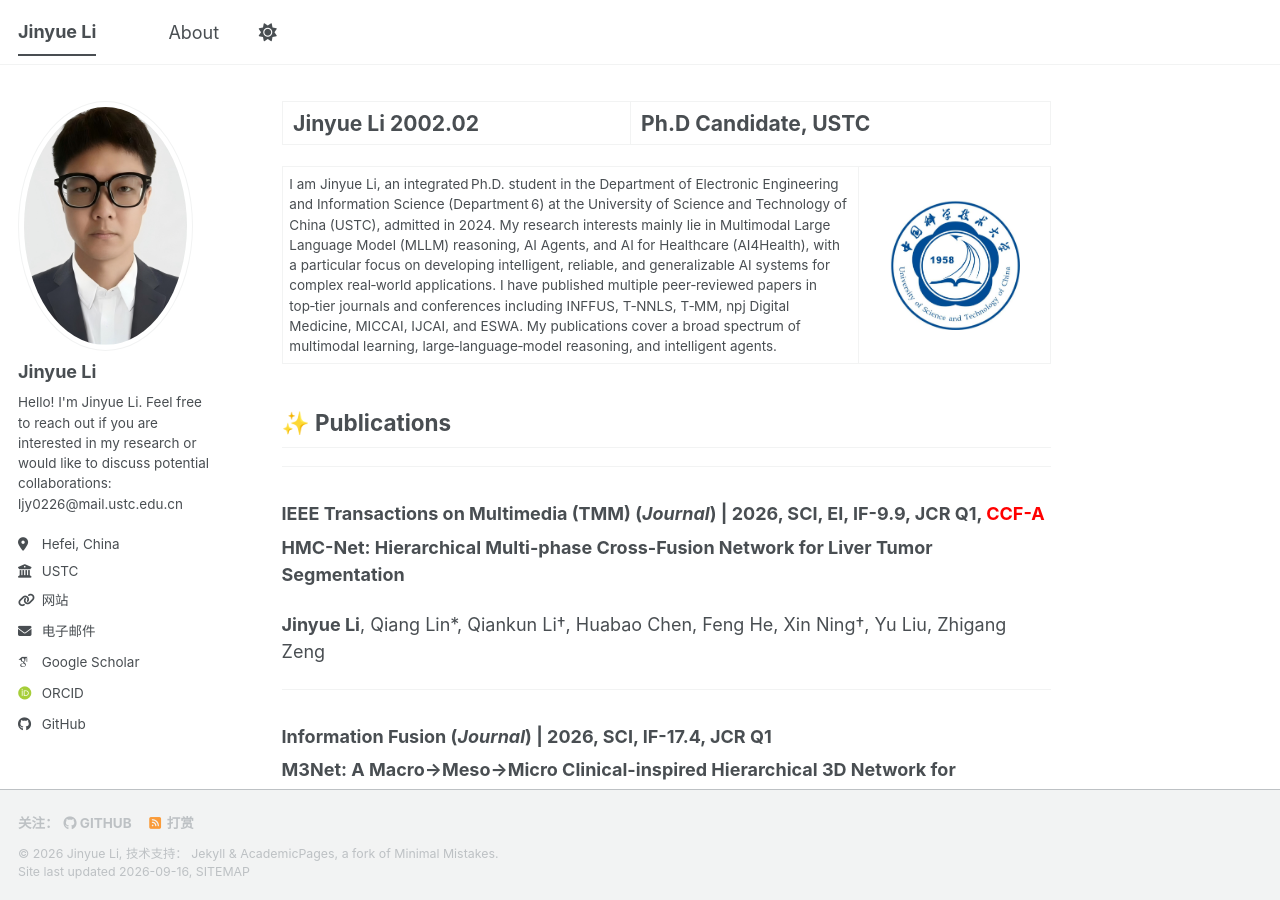
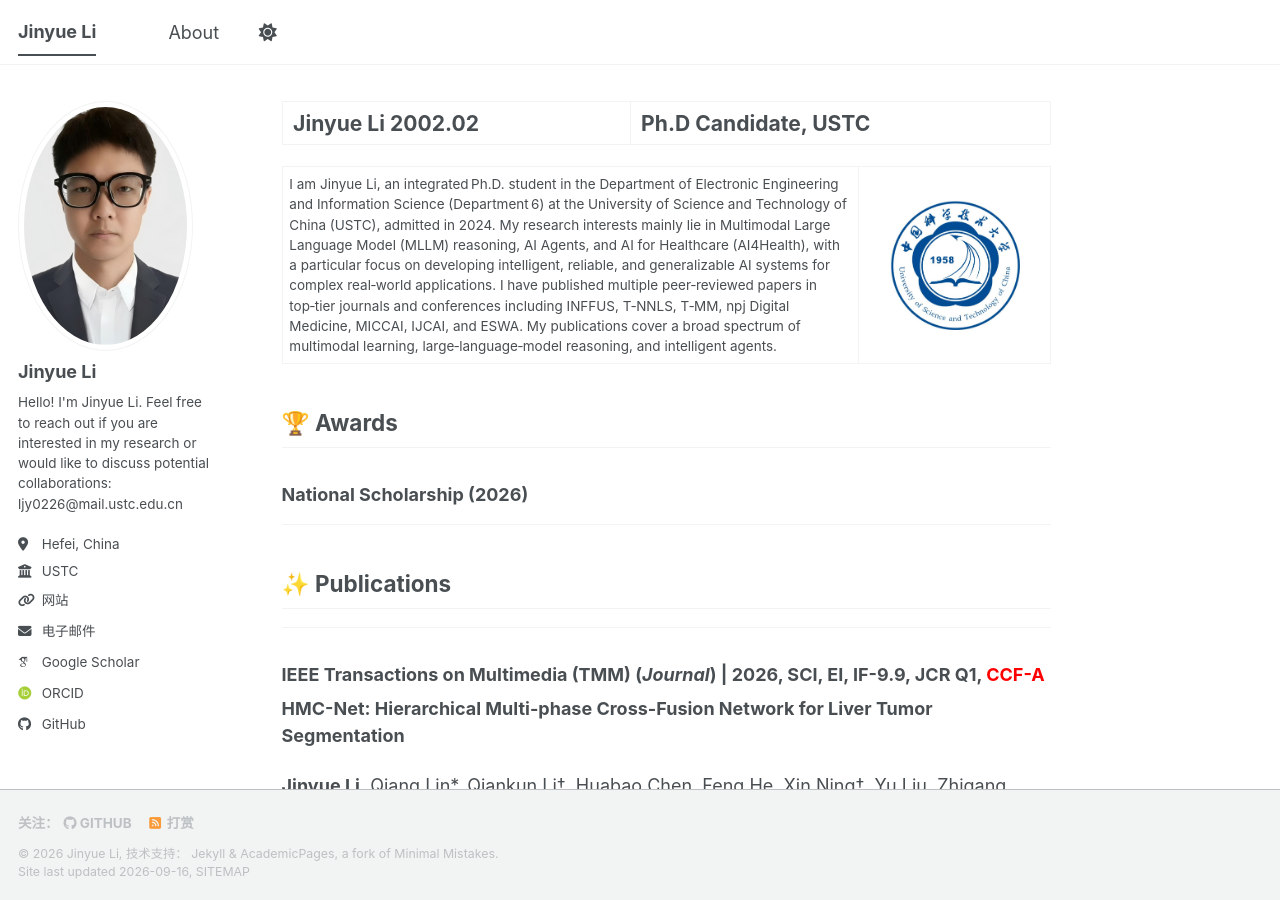
Before and after one commit to jylEcho/jylEcho.github.io, a Jekyll site: the page built from _pages/about.md, in a window 1280 px wide and 900 px high. Built offline with Jekyll 4.4.1, drawn with Linux system fonts in a browser that asks for light colours; some web fonts are replaced; a script bundle is joined from its source files by our own code; library files that are not in the unit come from our copies.

Commit message:
Update about.md

```diff
--- a/_pages/about.md
+++ b/_pages/about.md
@@ -20,6 +20,11 @@ I am Jinyue Li, an integrated Ph.D. student in the Department of Electronic En
    </td>
   </tr>
 </table>
+
+## 🏆 Awards
+### **National Scholarship  (2026)**
+
+---
 
 ## ✨ Publications
 ---
```
